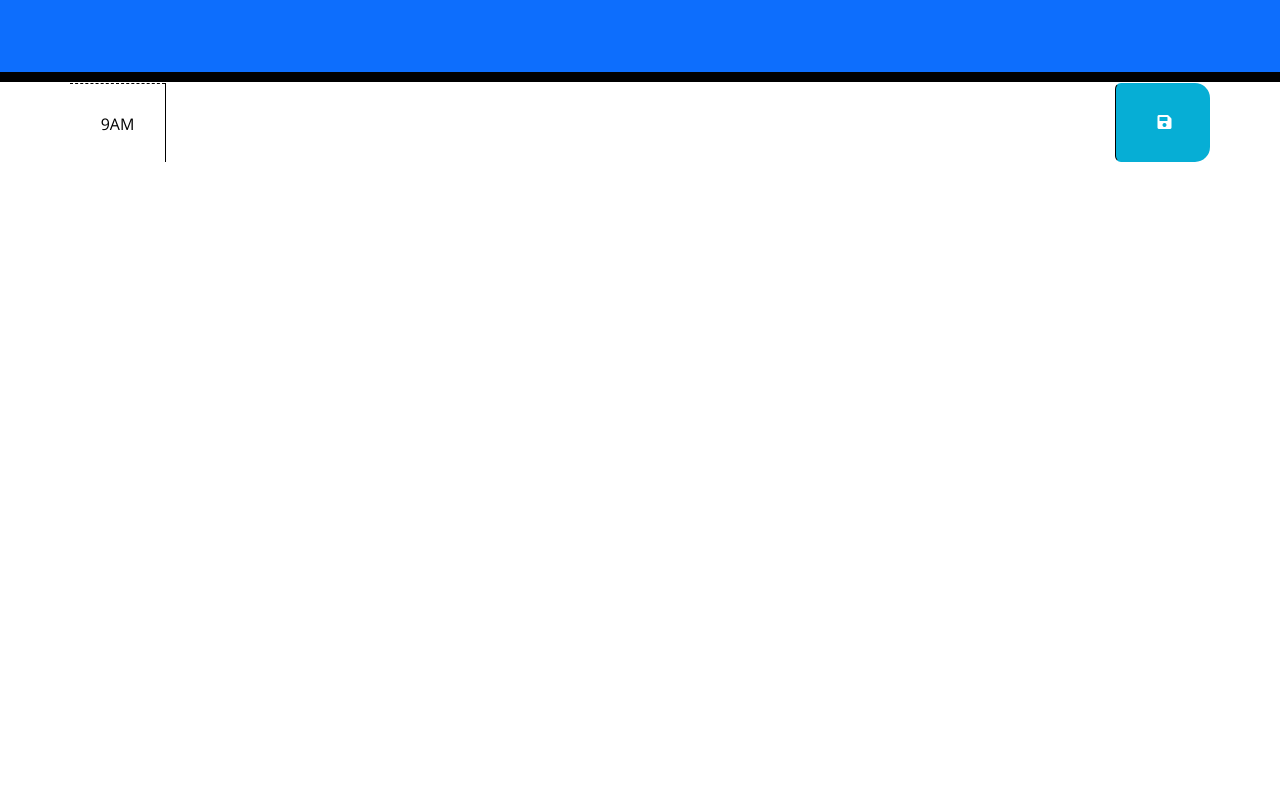
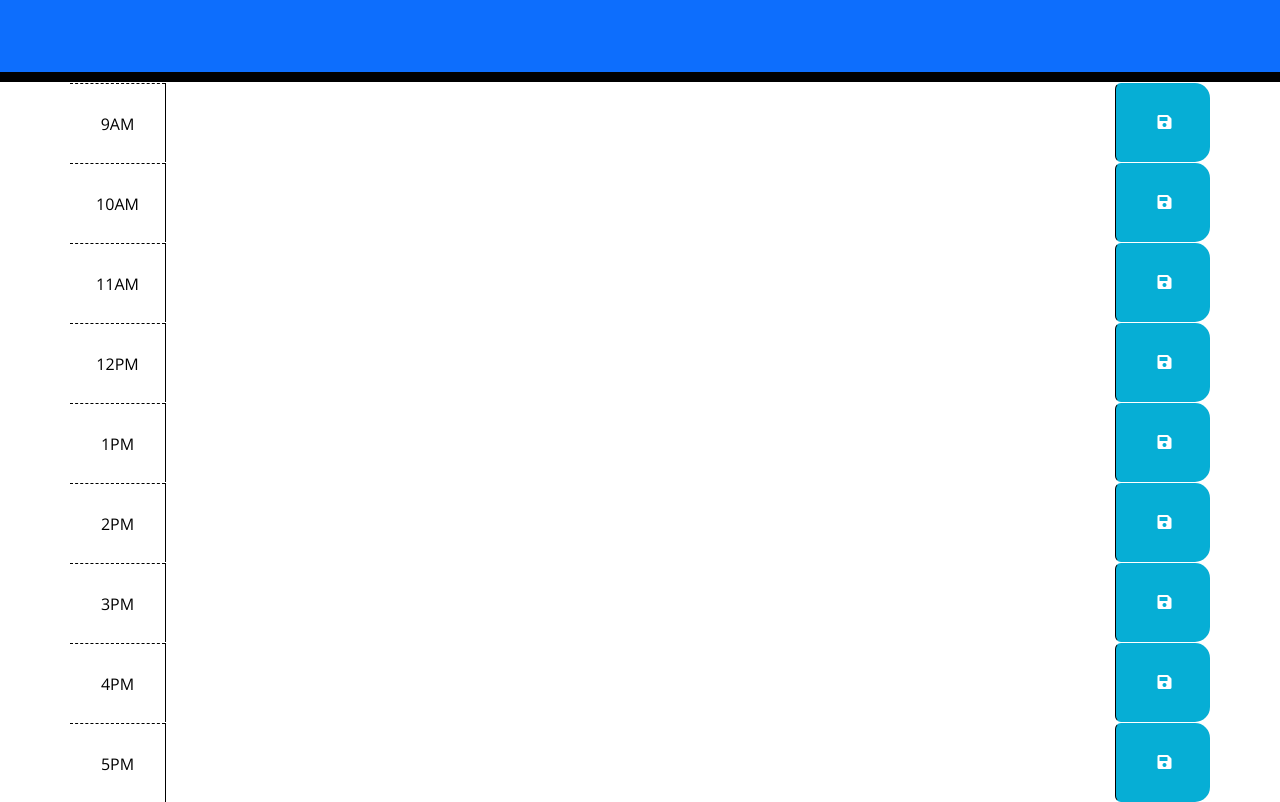
Before and after one commit to RGC1/RC-Daily-Planner, a plain HTML site: page index.html in a window 1280 px wide. Shown: the part 169-971 px from the top of the page. Before the commit the page ends 800 px from the top, so only its background shows below. Drawn offline with nearby package versions, Linux system fonts and the light colour scheme.

Commit message:
timeblocks created in html for rest of teh hours in the planner to show from 9am to 5pm

```diff
--- a/index.html
+++ b/index.html
@@ -49,6 +49,78 @@
         <button class="btn saveBtn col-md-1"> <i class="fas fa-save"></i></button>
       </div>
 
+      <!--  timeblock for 10AM-->
+      <div id="hour10am" class="row time-block">
+        <div class="col-md-1 hour">
+          10AM
+        </div>
+        <textarea class="col-md-10 description"></textarea>
+        <button class="btn saveBtn col-md-1"> <i class="fas fa-save"></i></button>
+      </div>
+
+      <!--  timeblock for 11AM-->
+      <div id="hour11am" class="row time-block">
+        <div class="col-md-1 hour">
+          11AM
+        </div>
+        <textarea class="col-md-10 description"></textarea>
+        <button class="btn saveBtn col-md-1"> <i class="fas fa-save"></i></button>
+      </div>
+
+      <!--  timeblock for 12PM-->
+      <div id="hour12pm" class="row time-block">
+        <div class="col-md-1 hour">
+          12PM
+        </div>
+        <textarea class="col-md-10 description"></textarea>
+        <button class="btn saveBtn col-md-1"> <i class="fas fa-save"></i></button>
+      </div>
+
+      <!--  timeblock for 1PM-->
+      <div id="hour1pm" class="row time-block">
+        <div class="col-md-1 hour">
+          1PM
+        </div>
+        <textarea class="col-md-10 description"></textarea>
+        <button class="btn saveBtn col-md-1"> <i class="fas fa-save"></i></button>
+      </div>
+
+      <!--  timeblock for 2PM-->
+      <div id="hour2pm" class="row time-block">
+        <div class="col-md-1 hour">
+          2PM
+        </div>
+        <textarea class="col-md-10 description"></textarea>
+        <button class="btn saveBtn col-md-1"> <i class="fas fa-save"></i></button>
+      </div>
+
+      <!--  timeblock for 3PM-->
+      <div id="hour3pm" class="row time-block">
+        <div class="col-md-1 hour">
+          3PM
+        </div>
+        <textarea class="col-md-10 description"></textarea>
+        <button class="btn saveBtn col-md-1"> <i class="fas fa-save"></i></button>
+      </div>
+
+      <!--  timeblock for 4PM-->
+      <div id="hour4pm" class="row time-block">
+        <div class="col-md-1 hour">
+          4PM
+        </div>
+        <textarea class="col-md-10 description"></textarea>
+        <button class="btn saveBtn col-md-1"> <i class="fas fa-save"></i></button>
+      </div>
+
+        <!--  timeblock for 5PM-->
+      <div id="hour5pm" class="row time-block">
+        <div class="col-md-1 hour">
+          5PM
+        </div>
+        <textarea class="col-md-10 description"></textarea>
+        <button class="btn saveBtn col-md-1"> <i class="fas fa-save"></i></button>
+      </div>
+
     </div>
 
 
```
